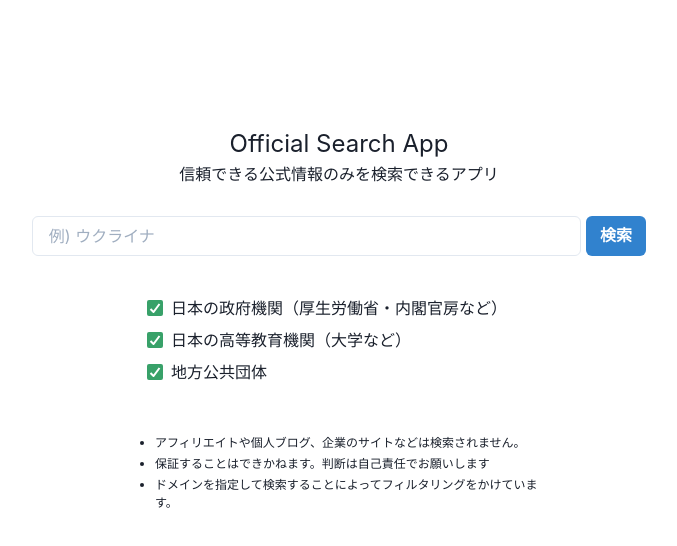
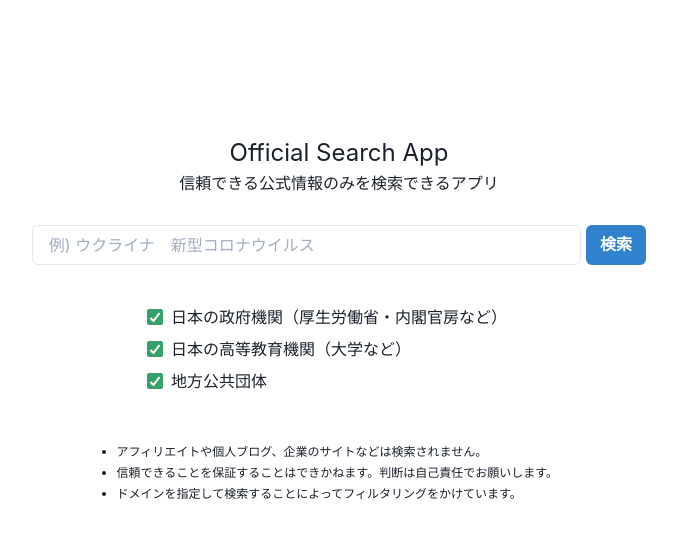
Before and after one commit to joel2145/official-search, a React (Create React App) app: page / in a window 1280 px wide. Shown: the top 546 px of the page, without its empty margins (301-978 px from the left). Built offline with nearby package versions, Linux system fonts and the light colour scheme.

Commit message:
テキストの修正

```diff
--- a/src/pages/SearchPage.js
+++ b/src/pages/SearchPage.js
@@ -61,7 +61,7 @@ export const SearchPage = () => {
             <p className={classes.subtitle}>信頼できる公式情報のみを検索できるアプリ</p>
 
             <div className={classes.searchArea}>
-              <Input id='searchWord' type='search' placeholder='例) ウクライナ' size='md' value={searchWord} onChange={searchWordChange} className={classes.textBox} />
+              <Input id='searchWord' type='search' placeholder='例) ウクライナ　新型コロナウイルス' size='md' value={searchWord} onChange={searchWordChange} className={classes.textBox} />
               <Button onClick={() => submit()} colorScheme='blue' size='md' marginBottom="10" className={classes.submitButton}>検索</Button>
             </div>
 
@@ -81,7 +81,7 @@ export const SearchPage = () => {
             {/* 説明文*/}
             <UnorderedList className={classes.description}>
               <ListItem className={classes.text}>アフィリエイトや個人ブログ、企業のサイトなどは検索されません。</ListItem>
-              <ListItem className={classes.text}>保証することはできかねます。判断は自己責任でお願いします</ListItem>
+              <ListItem className={classes.text}>信頼できることを保証することはできかねます。判断は自己責任でお願いします。</ListItem>
               <ListItem className={classes.text}>ドメインを指定して検索することによってフィルタリングをかけています。</ListItem>
             </UnorderedList>
 
--- a/src/pages/SearchPage.module.scss
+++ b/src/pages/SearchPage.module.scss
@@ -1,6 +1,6 @@
 .container {
   width: 100%;
-  height: 100vh;
+  height: 85vh;
   display: flex;
   justify-content: center;
   margin-top: 15vh;
@@ -62,7 +62,7 @@
 
 .description {
   margin-top: 50px;
-  width: 50%;
+  width: 60%;
 }
 .text {
   font-size: 12px;
```
